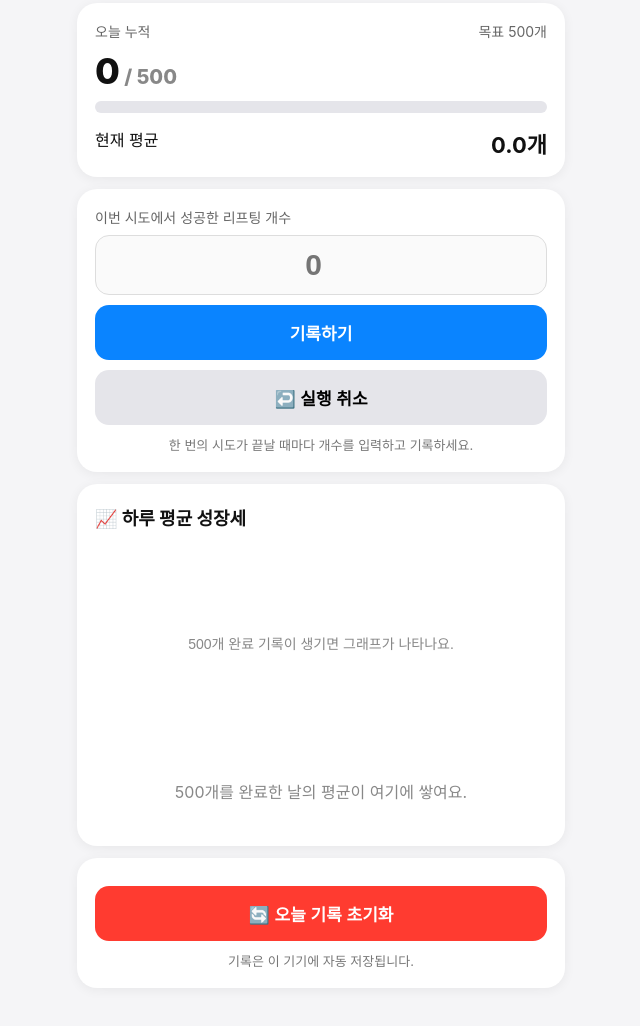
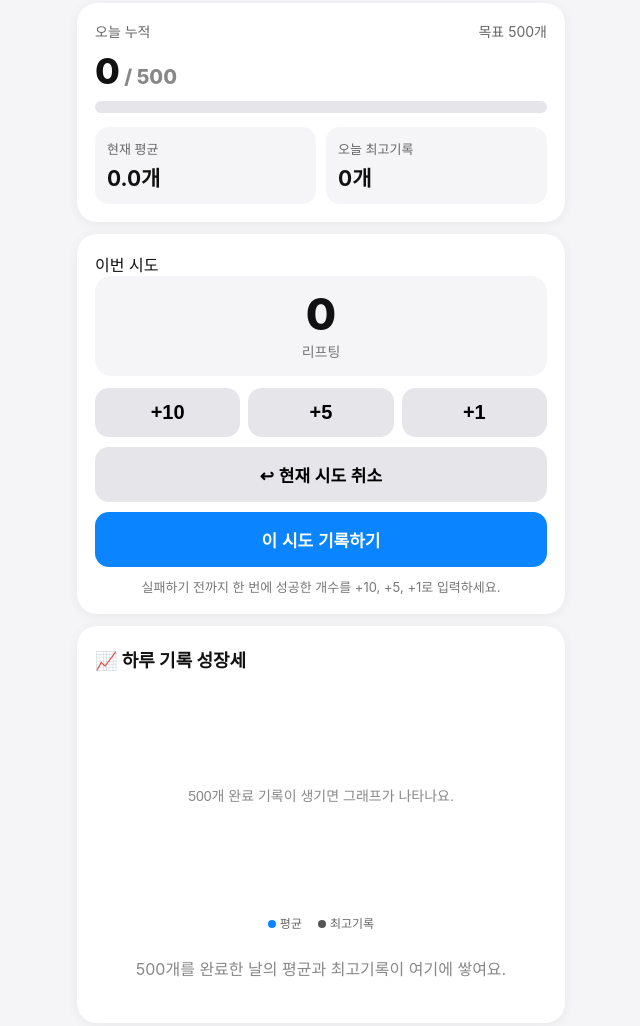
Before and after one commit to fwrt89hfmt-cmd/lifting-counter2, a plain HTML site: page index.html in a window 1280 px wide. Shown: the part 101-1127 px from the top of the page, without its empty margins (319-959 px from the left). Drawn offline with Linux system fonts and the light colour scheme.

Commit message:
Add files via upload

```diff
--- a/index.html
+++ b/index.html
@@ -10,51 +10,50 @@ h1{font-size:25px;margin:8px 0 4px}.sub{color:#777;font-size:14px;margin-bottom:
 .card{background:white;border-radius:20px;padding:18px;margin:12px 0;box-shadow:0 2px 12px #0000000f}
 .progress-title{display:flex;justify-content:space-between;color:#666;font-size:14px}.progress-num{font-size:36px;font-weight:800;margin:8px 0}
 .bar{height:12px;background:#e5e5ea;border-radius:99px;overflow:hidden}.bar>div{height:100%;background:#0A84FF;width:0%;transition:.2s}
-.avg{display:flex;justify-content:space-between;margin-top:14px}.avg strong{font-size:22px}
-label{display:block;color:#666;font-size:14px;margin-bottom:8px}
-input{width:100%;font-size:30px;font-weight:700;text-align:center;border:1px solid #ddd;border-radius:14px;padding:12px;background:#fafafa}
-button{border:0;border-radius:14px;padding:15px;font-size:17px;font-weight:700;width:100%;margin-top:10px}
-.record{background:#0A84FF;color:white}.undo{background:#e5e5ea}.reset{background:#ff3b30;color:white}
-.small{font-size:13px;color:#777;text-align:center;margin-top:10px}h2{font-size:18px;margin:2px 0 14px}
-canvas{width:100%;height:210px;display:block}.row{display:flex;justify-content:space-between;padding:10px 0;border-bottom:1px solid #eee;font-size:14px}
-.row:last-child{border:0}.complete{font-weight:700}.empty{text-align:center;color:#888;padding:25px 0}
+.stats{display:grid;grid-template-columns:1fr 1fr;gap:10px;margin-top:14px}.stat{background:#f5f5f7;border-radius:14px;padding:12px}.stat span{display:block;color:#666;font-size:13px}.stat strong{display:block;font-size:21px;margin-top:4px}
+.current{text-align:center;background:#f5f5f7;border-radius:16px;padding:15px;margin-bottom:12px}.current .num{font-size:44px;font-weight:800;line-height:1.05}.current .unit{color:#777;font-size:14px;margin-top:4px}
+.buttons{display:grid;grid-template-columns:repeat(3,1fr);gap:8px}.add{background:#e5e5ea;font-size:20px;padding:13px;margin-top:0}.record{background:#0A84FF;color:white}.cancel{background:#e5e5ea}.undo{background:#e5e5ea}.reset{background:#ff3b30;color:white}
+button{border:0;border-radius:14px;padding:15px;font-size:17px;font-weight:700;width:100%;margin-top:10px}.small{font-size:13px;color:#777;text-align:center;margin-top:10px}h2{font-size:18px;margin:2px 0 14px}
+canvas{width:100%;height:230px;display:block}.legend{display:flex;gap:16px;justify-content:center;color:#666;font-size:12px;margin-top:-2px}.dot{display:inline-block;width:8px;height:8px;border-radius:50%;background:#0A84FF;margin-right:4px}.dot.best{background:#555}
+.row{display:flex;justify-content:space-between;gap:10px;padding:10px 0;border-bottom:1px solid #eee;font-size:14px}.row:last-child{border:0}.complete{font-weight:700}.empty{text-align:center;color:#888;padding:25px 0}
 </style></head><body>
 <h1>⚽ 리프팅 기록</h1><div class="sub" id="dateText"></div>
 <div class="card"><div class="progress-title"><span>오늘 누적</span><span>목표 500개</span></div>
 <div class="progress-num"><span id="total">0</span><span style="font-size:20px;color:#888"> / 500</span></div>
-<div class="bar"><div id="bar"></div></div><div class="avg"><span>현재 평균</span><strong id="avg">0.0개</strong></div></div>
-<div class="card"><label for="count">이번 시도에서 성공한 리프팅 개수</label>
-<input id="count" type="number" inputmode="numeric" min="1" step="1" placeholder="0">
-<button class="record" onclick="record()">기록하기</button><button class="undo" onclick="undo()">↩️ 실행 취소</button>
-<div class="small">한 번의 시도가 끝날 때마다 개수를 입력하고 기록하세요.</div></div>
-<div class="card"><h2>📈 하루 평균 성장세</h2><canvas id="chart"></canvas><div id="history"></div></div>
-<div class="card"><button class="reset" onclick="resetAll()">🔄 오늘 기록 초기화</button>
+<div class="bar"><div id="bar"></div></div>
+<div class="stats"><div class="stat"><span>현재 평균</span><strong id="avg">0.0개</strong></div><div class="stat"><span>오늘 최고기록</span><strong id="best">0개</strong></div></div></div>
+<div class="card"><label>이번 시도</label><div class="current"><div class="num" id="current">0</div><div class="unit">리프팅</div></div>
+<div class="buttons"><button class="add" onclick="add(10)">+10</button><button class="add" onclick="add(5)">+5</button><button class="add" onclick="add(1)">+1</button></div>
+<button class="cancel" onclick="cancelCurrent()">↩ 현재 시도 취소</button>
+<button class="record" onclick="record()">이 시도 기록하기</button>
+<div class="small">실패하기 전까지 한 번에 성공한 개수를 +10, +5, +1로 입력하세요.</div></div>
+<div class="card"><h2>📈 하루 기록 성장세</h2><canvas id="chart"></canvas><div class="legend"><span><i class="dot"></i>평균</span><span><i class="dot best"></i>최고기록</span></div><div id="history"></div></div>
+<div class="card"><button class="undo" onclick="undo()">↩️ 마지막 기록 실행 취소</button><button class="reset" onclick="resetAll()">🔄 오늘 기록 초기화</button>
 <div class="small">기록은 이 기기에 자동 저장됩니다.</div></div>
 <script>
-const KEY="lifting-counter-v2";let data={days:{}};
+const KEY="lifting-counter-v3";const OLD_KEY="lifting-counter-v2";let data={days:{},current:0};
 const $=x=>document.getElementById(x);
 function today(){let d=new Date();return d.getFullYear()+"-"+String(d.getMonth()+1).padStart(2,"0")+"-"+String(d.getDate()).padStart(2,"0")}
-function load(){try{let x=localStorage.getItem(KEY);if(x)data=JSON.parse(x)}catch(e){}}
+function load(){try{let x=localStorage.getItem(KEY);if(x){data=JSON.parse(x);data.days=data.days||{};data.current=Number(data.current)||0;return}let old=localStorage.getItem(OLD_KEY);if(old){data=JSON.parse(old);data.days=data.days||{};data.current=0;Object.values(data.days).forEach(d=>{d.attempts=d.attempts||[];d.best=d.attempts.length?Math.max(...d.attempts):0});save()}}catch(e){data={days:{},current:0}}}
 function save(){localStorage.setItem(KEY,JSON.stringify(data))}
-function day(){let k=today();if(!data.days[k])data.days[k]={attempts:[],complete:false};return data.days[k]}
+function day(){let k=today();if(!data.days[k])data.days[k]={attempts:[],complete:false,best:0};let d=data.days[k];d.attempts=d.attempts||[];d.best=d.attempts.length?Math.max(...d.attempts):0;return d}
 function total(d){return d.attempts.reduce((a,b)=>a+b,0)}
 function average(d){return d.attempts.length?total(d)/d.attempts.length:0}
-function record(){let n=Math.floor(Number($("count").value));if(!Number.isFinite(n)||n<1){$("count").focus();return}
-let d=day();if(d.complete){alert("오늘 500개를 완료했어요!");return}d.attempts.push(n);if(total(d)>=500)d.complete=true;save();render();$("count").value="";$("count").focus()}
-function undo(){let d=day();if(!d.attempts.length){alert("되돌릴 기록이 없습니다.");return}d.attempts.pop();d.complete=false;save();render()}
-function resetAll(){if(confirm("오늘 기록을 초기화할까요?")){delete data.days[today()];save();render()}}
+function add(n){let d=day();if(d.complete){alert("오늘 500개를 완료했어요!");return}data.current=(Number(data.current)||0)+n;save();render()}
+function cancelCurrent(){if(!data.current){return}data.current=0;save();render()}
+function record(){let n=Math.floor(Number(data.current));if(!Number.isFinite(n)||n<1)return;let d=day();if(d.complete){alert("오늘 500개를 완료했어요!");return}d.attempts.push(n);d.best=Math.max(d.best||0,n);if(total(d)>=500)d.complete=true;data.current=0;save();render()}
+function undo(){let d=day();if(!d.attempts.length){alert("되돌릴 기록이 없습니다.");return}d.attempts.pop();d.best=d.attempts.length?Math.max(...d.attempts):0;d.complete=total(d)>=500;data.current=0;save();render()}
+function resetAll(){if(confirm("오늘 기록을 초기화할까요?")){delete data.days[today()];data.current=0;save();render()}}
 function completed(){return Object.entries(data.days).filter(([k,d])=>d.complete&&d.attempts.length).sort((a,b)=>a[0].localeCompare(b[0]))}
-function render(){let d=day(),t=total(d);$("dateText").textContent=today().replaceAll("-",".")+" 기록";$("total").textContent=t;
-$("bar").style.width=Math.min(t/500*100,100)+"%";$("avg").textContent=average(d).toFixed(1)+"개";draw();history()}
-function history(){let a=completed().slice().reverse();$("history").innerHTML=a.length?a.map(([k,d])=>`<div class="row"><span>${k.replaceAll("-",".")}</span><span class="complete">${average(d).toFixed(1)}개 평균 · ${total(d)}개</span></div>`).join(""):'<div class="empty">500개를 완료한 날의 평균이 여기에 쌓여요.</div>'}
-function draw(){let c=$("chart"),ctx=c.getContext("2d"),w=c.clientWidth,h=210,r=devicePixelRatio||1;c.width=w*r;c.height=h*r;ctx.setTransform(r,0,0,r,0,0);ctx.clearRect(0,0,w,h);
-let p=completed().map(([k,d])=>({k,v:average(d)}));if(!p.length){ctx.fillStyle="#888";ctx.font="14px sans-serif";ctx.textAlign="center";ctx.fillText("500개 완료 기록이 생기면 그래프가 나타나요.",w/2,105);return}
-let pad={l:42,r:12,t:18,b:34},cw=w-pad.l-pad.r,ch=h-pad.t-pad.b,max=Math.max(...p.map(x=>x.v),1),min=Math.min(...p.map(x=>x.v),0),range=max-min||1;
+function render(){let d=day(),t=total(d);$("dateText").textContent=today().replaceAll("-",".")+" 기록";$("total").textContent=t;$("bar").style.width=Math.min(t/500*100,100)+"%";$("avg").textContent=average(d).toFixed(1)+"개";$("best").textContent=(d.best||0)+"개";$("current").textContent=data.current||0;draw();history()}
+function history(){let a=completed().slice().reverse();$("history").innerHTML=a.length?a.map(([k,d])=>`<div class="row"><span>${k.replaceAll("-",".")}</span><span class="complete">평균 ${average(d).toFixed(1)}개 · 최고 ${d.best||0}개</span></div>`).join(""):"<div class=\"empty\">500개를 완료한 날의 평균과 최고기록이 여기에 쌓여요.</div>"}
+function draw(){let c=$("chart"),ctx=c.getContext("2d"),w=c.clientWidth,h=230,r=devicePixelRatio||1;c.width=w*r;c.height=h*r;ctx.setTransform(r,0,0,r,0,0);ctx.clearRect(0,0,w,h);
+let p=completed().map(([k,d])=>({k,v:average(d),b:d.best||0}));if(!p.length){ctx.fillStyle="#888";ctx.font="14px sans-serif";ctx.textAlign="center";ctx.fillText("500개 완료 기록이 생기면 그래프가 나타나요.",w/2,115);return}
+let pad={l:42,r:12,t:18,b:34},cw=w-pad.l-pad.r,ch=h-pad.t-pad.b,max=Math.max(...p.map(x=>Math.max(x.v,x.b)),1),min=0,range=max-min||1;
 ctx.strokeStyle="#ddd";for(let i=0;i<4;i++){let y=pad.t+ch*i/3;ctx.beginPath();ctx.moveTo(pad.l,y);ctx.lineTo(w-pad.r,y);ctx.stroke()}
 ctx.fillStyle="#777";ctx.font="11px sans-serif";ctx.textAlign="right";for(let i=0;i<4;i++){let v=max-range*i/3;ctx.fillText(v.toFixed(0),pad.l-7,pad.t+ch*i/3+4)}
 let X=i=>p.length==1?pad.l+cw/2:pad.l+cw*i/(p.length-1),Y=v=>pad.t+ch*(max-v)/range;
-ctx.strokeStyle="#0A84FF";ctx.lineWidth=3;ctx.beginPath();p.forEach((q,i)=>i?ctx.lineTo(X(i),Y(q.v)):ctx.moveTo(X(i),Y(q.v)));ctx.stroke();
-ctx.fillStyle="#0A84FF";p.forEach((q,i)=>{ctx.beginPath();ctx.arc(X(i),Y(q.v),5,0,Math.PI*2);ctx.fill()});
-ctx.fillStyle="#777";ctx.font="10px sans-serif";ctx.textAlign="center";let start=Math.max(0,p.length-6);for(let i=start;i<p.length;i++)ctx.fillText(p[i].k.slice(5).replace("-","."),X(i),195)}
+function line(key,stroke){ctx.strokeStyle=stroke;ctx.lineWidth=3;ctx.beginPath();p.forEach((q,i)=>i?ctx.lineTo(X(i),Y(q[key])):ctx.moveTo(X(i),Y(q[key])));ctx.stroke();ctx.fillStyle=stroke;p.forEach((q,i)=>{ctx.beginPath();ctx.arc(X(i),Y(q[key]),4,0,Math.PI*2);ctx.fill()})}
+line("v","#0A84FF");line("b","#555");ctx.fillStyle="#777";ctx.font="10px sans-serif";ctx.textAlign="center";let start=Math.max(0,p.length-6);for(let i=start;i<p.length;i++)ctx.fillText(p[i].k.slice(5).replace("-","."),X(i),218)}
 load();render();window.addEventListener("resize",draw);if("serviceWorker"in navigator)navigator.serviceWorker.register("sw.js");
 </script></body></html>
--- a/sw.js
+++ b/sw.js
@@ -1 +1 @@
-const C='lifting-v2';self.addEventListener('install',e=>{e.waitUntil(caches.open(C).then(c=>c.addAll(['./','./index.html','./manifest.json','./icon-192.png','./icon-512.png','./apple-touch-icon.png'])));self.skipWaiting()});self.addEventListener('activate',e=>e.waitUntil(self.clients.claim()));self.addEventListener('fetch',e=>e.respondWith(caches.match(e.request).then(r=>r||fetch(e.request))))
+const C='lifting-v3';self.addEventListener('install',e=>{e.waitUntil(caches.open(C).then(c=>c.addAll(['./','./index.html','./manifest.json','./icon-192.png','./icon-512.png','./apple-touch-icon.png'])));self.skipWaiting()});self.addEventListener('activate',e=>e.waitUntil(caches.keys().then(keys=>Promise.all(keys.filter(k=>k!==C).map(k=>caches.delete(k)))).then(()=>self.clients.claim())));self.addEventListener('fetch',e=>e.respondWith(caches.match(e.request).then(r=>r||fetch(e.request))))
```
